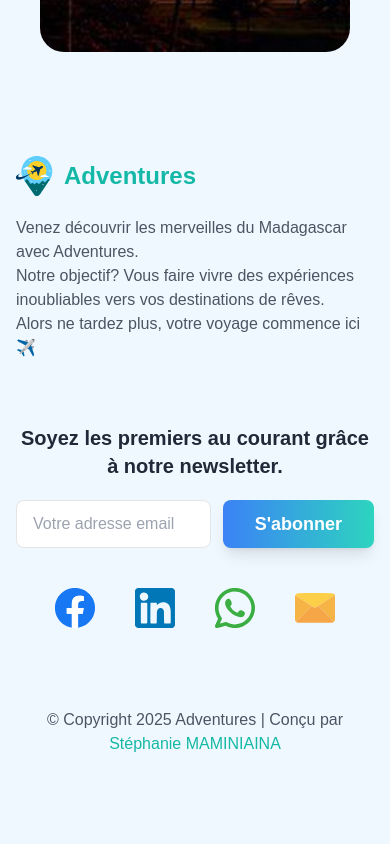
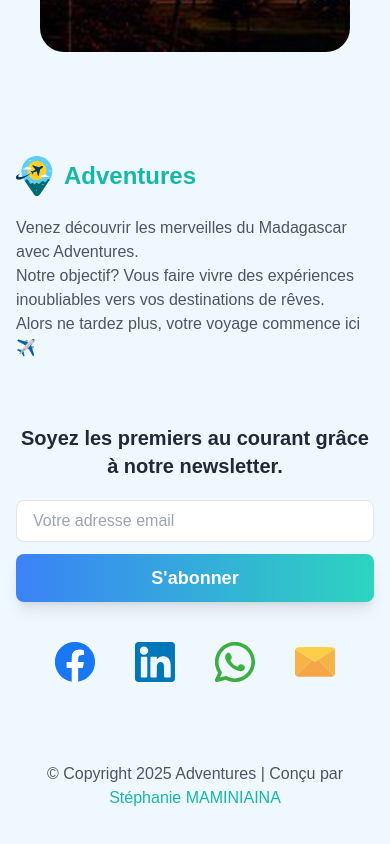
Before and after one commit to Stephanie12-21/adventures, a Next.js app: page / in a window 390 px wide. Shown: the part 3928-4772 px from the top of the page. Before the commit the page ends 4724 px from the top, so only its background shows below. Built offline with nearby package versions, Linux system fonts and the light colour scheme.

Commit message:
Enhance footer responsiveness: update input and button layout for better mobile support

```diff
--- a/src/components/Sections/Footer.jsx
+++ b/src/components/Sections/Footer.jsx
@@ -111,7 +111,9 @@ export default function Footer() {
             <h3 className="text-xl font-semibold text-gray-800">
               Soyez les premiers au courant grâce à notre newsletter.
             </h3>
-            <div className="flex space-x-3 mt-5 w-full">
+
+            {/* Container responsive */}
+            <div className="flex flex-col md:flex-row mt-5 w-full gap-3">
               <input
                 type="email"
                 value={email}
@@ -125,7 +127,7 @@ export default function Footer() {
               <Button
                 onClick={handleSubmit}
                 disabled={loading}
-                className=" px-8 py-6  bg-gradient-to-r  from-blue-500 to-teal-400 hover:from-blue-600 hover:to-teal-500 text-white text-lg font-semibold rounded-lg shadow-lg hover:shadow-xl transition-all duration-300 ease-in-out transform hover:scale-105 focus:outline-none focus:ring-2 focus:ring-blue-500 focus:ring-opacity-50"
+                className="w-full md:w-auto px-8 py-6 bg-gradient-to-r from-blue-500 to-teal-400 hover:from-blue-600 hover:to-teal-500 text-white text-lg font-semibold rounded-lg shadow-lg hover:shadow-xl transition-all duration-300 ease-in-out transform hover:scale-105 focus:outline-none focus:ring-2 focus:ring-blue-500 focus:ring-opacity-50"
               >
                 {loading ? "Traitement en cours..." : "S'abonner"}
               </Button>
```
